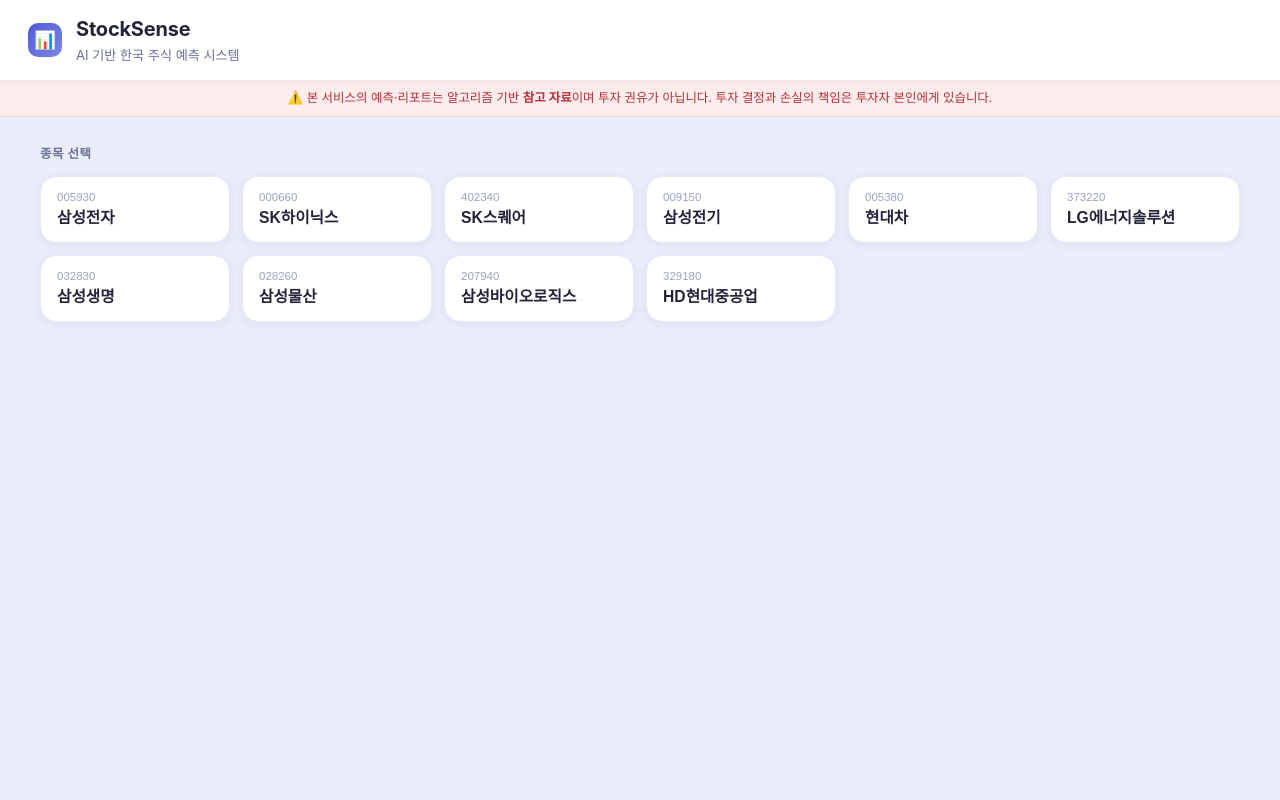
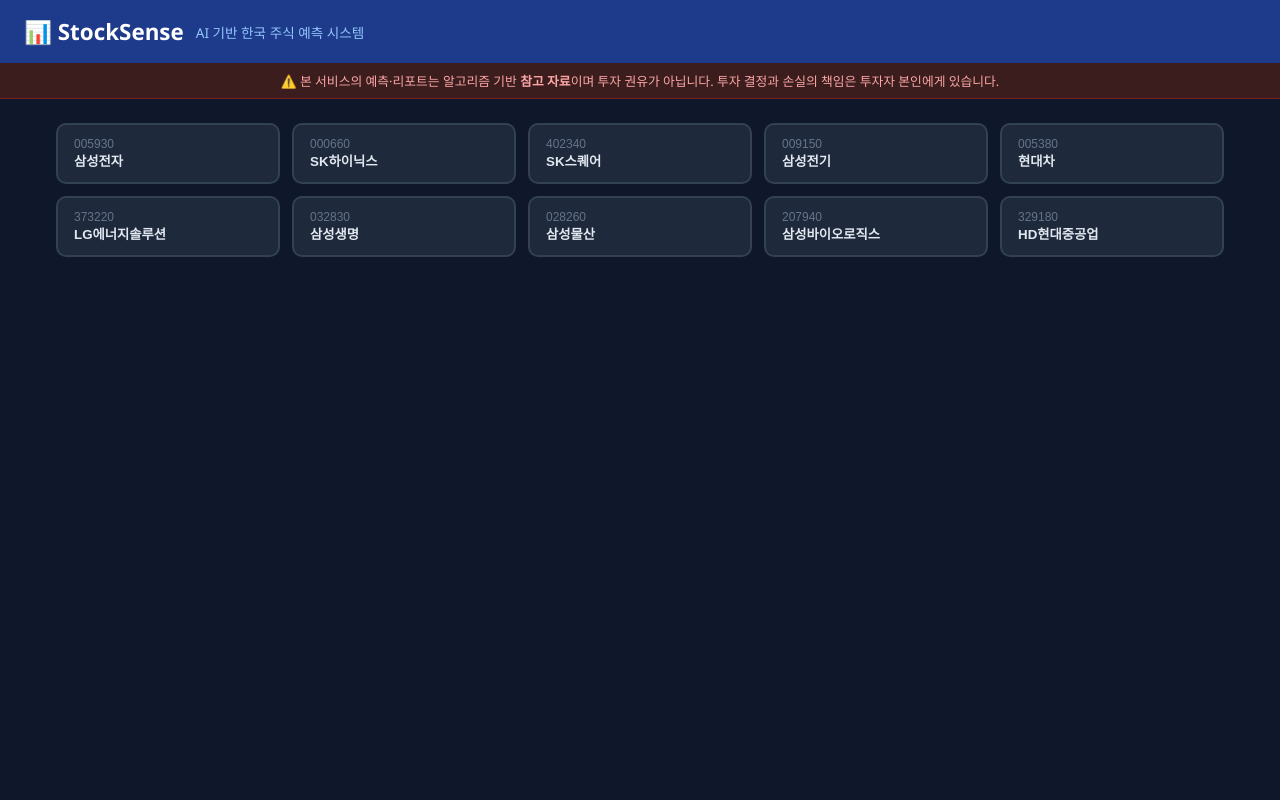
Before and after one commit to vencent10004-droid/stock_price_prediction, a FastAPI app: page / in a window 1280 px wide. Run offline with FastAPI, Linux system fonts and the light colour scheme.

Commit message:
Revert "대시보드 UI 리디자인: 라이트 테마 (시맨틱 토큰 기반)"
This reverts commit 1b3da87ac428158157841948a62d214f206e2ee6.

```diff
--- a/stocksense/static/js/app.js
+++ b/stocksense/static/js/app.js
@@ -47,7 +47,7 @@ function renderLogs(el, d) {
     </div>`).join('');
   el.innerHTML = `
     <div style="display:flex;justify-content:space-between;align-items:center;margin-bottom:10px">
-      <span style="font-size:0.85rem;color:var(--text-secondary)">최근 실행 로그 (${recs.length}건, 최신순)</span>
+      <span style="font-size:0.85rem;color:#64748B">최근 실행 로그 (${recs.length}건, 최신순)</span>
       <button class="btn btn-sm" onclick="loadLogs()">🔄 새로고침</button>
     </div>
     <div class="log-box">${rows}</div>`;
@@ -80,11 +80,11 @@ function renderPrediction(el, d) {
 
   const sig = d.strong_signal || {};
   const sigBadge = sig.active ? `
-    <div style="background:#FCE9E4;border:1px solid #F2935C;border-radius:var(--radius-card);padding:12px 16px;margin-bottom:16px;display:flex;align-items:center;gap:10px">
-      <span style="font-size:1.3rem">⭐</span>
+    <div style="background:#7F1D1D;border:1px solid #EF4444;border-radius:8px;padding:10px 14px;margin-bottom:16px;display:flex;align-items:center;gap:10px">
+      <span style="font-size:1.2rem">⭐</span>
       <div>
-        <div style="font-weight:700;color:#C76A2E">강한 상승 신호 — 외국인 선물 + 콜옵션 동반 순매수</div>
-        <div style="font-size:0.76rem;color:#A8632F;margin-top:2px">최근(${sig.date}) 외국인이 선물·콜옵션을 함께 순매수 → 과거 이 조건일 때 다음날 상승 72%</div>
+        <div style="font-weight:700;color:#FCA5A5">강한 상승 신호 — 외국인 선물 + 콜옵션 동반 순매수</div>
+        <div style="font-size:0.75rem;color:#FECACA;margin-top:2px">최근(${sig.date}) 외국인이 선물·콜옵션을 함께 순매수 → 과거 이 조건일 때 다음날 상승 72%</div>
       </div>
     </div>` : '';
 
@@ -120,9 +120,9 @@ function renderPrediction(el, d) {
     ${renderPriceRange(d)}
     ${renderSentiment(d)}
 
-    <div style="margin-bottom:8px;font-size:0.85rem;color:var(--text-secondary)">애널리스트 코멘트</div>
+    <div style="margin-bottom:8px;font-size:0.85rem;color:#64748B">애널리스트 코멘트</div>
     <div class="comment-box">${d.analyst_comment || '코멘트 없음'}</div>
-    <div style="font-size:0.75rem;color:var(--text-tertiary)">생성: ${d.generated_at?.replace('T', ' ').slice(0,19) ?? ''}</div>
+    <div style="font-size:0.75rem;color:#475569">생성: ${d.generated_at?.replace('T', ' ').slice(0,19) ?? ''}</div>
   `;
 }
 
@@ -131,19 +131,19 @@ function renderPriceRange(d) {
   const bear = d.bear || {};
   if (!bull.low && !bear.low) return '';
   return `
-    <div style="margin-bottom:8px;font-size:0.85rem;color:var(--text-secondary)">가격대 예측 (다음 거래일)</div>
+    <div style="margin-bottom:8px;font-size:0.85rem;color:#64748B">가격대 예측 (다음 거래일)</div>
     <div class="price-range" style="margin-bottom:16px">
       <div class="range-card bull">
         <h4>▲ 상승 시나리오</h4>
         <div class="range-val up">${Number(bull.low).toLocaleString()} ~ ${Number(bull.high).toLocaleString()}원</div>
-        <div style="font-size:0.75rem;color:var(--text-secondary);margin-top:6px">
+        <div style="font-size:0.75rem;color:#64748B;margin-top:6px">
           저항1: ${Number(bull.resistance1||0).toLocaleString()} / 저항2: ${Number(bull.resistance2||0).toLocaleString()}
         </div>
       </div>
       <div class="range-card bear">
         <h4>▼ 하락 시나리오</h4>
         <div class="range-val down">${Number(bear.low).toLocaleString()} ~ ${Number(bear.high).toLocaleString()}원</div>
-        <div style="font-size:0.75rem;color:var(--text-secondary);margin-top:6px">
+        <div style="font-size:0.75rem;color:#64748B;margin-top:6px">
           지지1: ${Number(bear.support1||0).toLocaleString()} / 지지2: ${Number(bear.support2||0).toLocaleString()}
         </div>
       </div>
@@ -158,27 +158,27 @@ function renderSentiment(d) {
   const score = d.sentiment_score ?? 0;
   const label = score > 0.1 ? '긍정' : score < -0.1 ? '부정' : '중립';
   return `
-    <div style="margin-bottom:8px;font-size:0.85rem;color:var(--text-secondary)">뉴스 감성 분석</div>
+    <div style="margin-bottom:8px;font-size:0.85rem;color:#64748B">뉴스 감성 분석</div>
     <div class="news-sent" style="margin-bottom:8px">
-      <span style="font-size:0.8rem;color:var(--text-secondary)">${score.toFixed(2)} (${label})</span>
+      <span style="font-size:0.8rem;color:#94A3B8">${score.toFixed(2)} (${label})</span>
       <div class="sent-bar">
         <div class="sent-pos" style="width:${pos/total*100}%"></div>
         <div class="sent-neu" style="width:${neu/total*100}%"></div>
         <div class="sent-neg" style="width:${neg/total*100}%"></div>
       </div>
-      <span style="font-size:0.75rem;color:var(--text-secondary)">긍${pos} 중${neu} 부${neg}</span>
+      <span style="font-size:0.75rem;color:#64748B">긍${pos} 중${neu} 부${neg}</span>
     </div>
-    <div style="font-size:0.82rem;color:var(--text-secondary);margin-bottom:12px">${d.sentiment_summary || ''}</div>
+    <div style="font-size:0.82rem;color:#94A3B8;margin-bottom:12px">${d.sentiment_summary || ''}</div>
     ${(d.headlines && d.headlines.length > 0) ? `
-    <div style="margin-bottom:6px;font-size:0.8rem;color:var(--text-secondary)">주요 뉴스 헤드라인 (${d.headlines.length}건)</div>
+    <div style="margin-bottom:6px;font-size:0.8rem;color:#64748B">주요 뉴스 헤드라인 (${d.headlines.length}건)</div>
     <div style="display:flex;flex-direction:column;gap:4px">
       ${d.headlines.map((h, i) => {
         const title = (typeof h === 'object' && h !== null) ? h.title : h;
         const url = (typeof h === 'object' && h !== null) ? h.url : '';
         const inner = `${i+1}. ${title}`;
         return url
-          ? `<a href="${url}" target="_blank" rel="noopener noreferrer" style="font-size:0.8rem;color:var(--text-primary);padding:7px 10px;background:var(--surface-muted);border-radius:var(--radius-sm);border-left:3px solid var(--primary);text-decoration:none;display:block;transition:background 0.15s" onmouseover="this.style.background='var(--primary-soft)'" onmouseout="this.style.background='var(--surface-muted)'">${inner} <span style="color:var(--text-tertiary);font-size:0.72rem">↗</span></a>`
-          : `<div style="font-size:0.8rem;color:var(--text-primary);padding:7px 10px;background:var(--surface-muted);border-radius:var(--radius-sm);border-left:3px solid var(--primary)">${inner}</div>`;
+          ? `<a href="${url}" target="_blank" rel="noopener noreferrer" style="font-size:0.78rem;color:#CBD5E1;padding:5px 8px;background:#1E293B;border-radius:4px;border-left:2px solid #3B82F6;text-decoration:none;display:block;transition:background 0.15s" onmouseover="this.style.background='#334155'" onmouseout="this.style.background='#1E293B'">${inner} <span style="color:#64748B;font-size:0.7rem">↗</span></a>`
+          : `<div style="font-size:0.78rem;color:#CBD5E1;padding:5px 8px;background:#1E293B;border-radius:4px;border-left:2px solid #3B82F6">${inner}</div>`;
       }).join('')}
     </div>` : ''}`;
 }
@@ -205,7 +205,7 @@ async function loadHistory() {
 function renderHistory(el, d) {
   const pct = (d.accuracy * 100).toFixed(1);
   const rows = (d.records || []).slice().reverse().map(r => `
-    <tr style="${r.signal ? 'background:#FCEEE3' : ''}">
+    <tr style="${r.signal ? 'background:#7F1D1D33' : ''}">
       <td>${r.date}</td>
       <td class="${r.predicted === '상승' ? 'up' : 'down'}">${r.predicted}</td>
       <td class="${r.actual === '상승' ? 'up' : 'down'}">${r.actual}</td>
@@ -222,7 +222,7 @@ function renderHistory(el, d) {
       <div class="stat-card"><div class="label">정확도</div><div class="value">${pct}%</div></div>
       <div class="stat-card"><div class="label">⭐ 신호일</div><div class="value">${sigCount}일</div></div>
     </div>
-    <div style="font-size:0.78rem;color:var(--text-secondary);margin-bottom:10px">⭐ = 외국인 선물 + 콜옵션 동반 순매수일 (과거 이 조건 다음날 상승 72%)</div>
+    <div style="font-size:0.78rem;color:#94A3B8;margin-bottom:10px">⭐ = 외국인 선물 + 콜옵션 동반 순매수일 (과거 이 조건 다음날 상승 72%)</div>
     <div style="overflow-x:auto">
       <table class="history-table">
         <thead><tr><th>날짜</th><th>예측</th><th>실제</th><th>정오</th><th>신뢰도</th><th>신호</th></tr></thead>
--- a/stocksense/templates/dashboard.html
+++ b/stocksense/templates/dashboard.html
@@ -5,171 +5,84 @@
 <meta name="viewport" content="width=device-width, initial-scale=1.0">
 <title>StockSense Dashboard</title>
 <style>
-  /* ── 시맨틱 디자인 토큰 (참고 이미지 기반 라이트 테마) ───────────── */
-  :root {
-    --bg: #E9ECF9;
-    --surface: #FFFFFF;
-    --surface-muted: #F4F6FC;
-    --surface-raised: #FBFBFE;
-    --text-primary: #23243A;
-    --text-secondary: #6B7095;
-    --text-tertiary: #9CA1C2;
-    --primary: #4F5BD5;
-    --primary-strong: #3A44B5;
-    --primary-soft: #ECEEFC;
-    --accent: #F2935C;
-    --accent-soft: #FCEEE3;
-    --up: #E54848;          /* 상승(한국 관례: 빨강) */
-    --down: #3F6BE0;        /* 하락(파랑) */
-    --pos: #2BB673;
-    --neg: #E54848;
-    --border: #E5E8F5;
-    --radius-card: 16px;
-    --radius-sm: 10px;
-    --radius-pill: 999px;
-    --shadow: 0 2px 10px rgba(45,55,120,0.06);
-    --shadow-hover: 0 8px 24px rgba(45,55,120,0.13);
-    --font: -apple-system, BlinkMacSystemFont, 'Segoe UI', Roboto, 'Malgun Gothic', '맑은 고딕', Arial, sans-serif;
-  }
   * { box-sizing: border-box; margin: 0; padding: 0; }
-  body { font-family: var(--font); background: var(--bg); color: var(--text-primary);
-         min-height: 100vh; font-size: 14px; line-height: 1.5; }
-
-  /* ── 헤더 ───────────────────────────────────────────────────── */
-  header { background: var(--surface); padding: 14px 28px; display: flex; align-items: center;
-           gap: 14px; box-shadow: var(--shadow); position: sticky; top: 0; z-index: 10; }
-  .logo-mark { width: 34px; height: 34px; border-radius: var(--radius-sm);
-               background: linear-gradient(135deg, var(--primary), #7C86E8);
-               display: flex; align-items: center; justify-content: center; font-size: 1.1rem; }
-  header h1 { font-size: 1.25rem; font-weight: 700; color: var(--text-primary); letter-spacing: -0.01em; }
-  header span { font-size: 0.82rem; color: var(--text-secondary); }
-
-  .disclaimer { background: #FCECEC; border-bottom: 1px solid #F4CFCF; color: #B23039;
-                font-size: 0.78rem; padding: 9px 28px; text-align: center; }
-
-  .container { max-width: 1240px; margin: 0 auto; padding: 28px 20px; }
-  .section-label { font-size: 0.78rem; font-weight: 600; color: var(--text-secondary);
-                   text-transform: uppercase; letter-spacing: 0.04em; margin-bottom: 12px; }
-
-  /* ── 종목 선택 카드 ─────────────────────────────────────────── */
-  .ticker-grid { display: grid; grid-template-columns: repeat(auto-fill, minmax(190px, 1fr));
-                 gap: 12px; margin-bottom: 28px; }
-  .ticker-btn { background: var(--surface); border: 1.5px solid var(--border); border-radius: var(--radius-card);
-                padding: 14px 16px; cursor: pointer; transition: all 0.18s ease; text-align: left;
-                box-shadow: var(--shadow); color: var(--text-primary); }
-  .ticker-btn:hover { transform: translateY(-2px); box-shadow: var(--shadow-hover); border-color: #C7CCF0; }
-  .ticker-btn.active { border-color: var(--primary); background: var(--primary-soft); }
-  .ticker-btn:focus-visible { outline: 3px solid rgba(79,91,213,0.4); outline-offset: 2px; }
-  .ticker-btn .code { font-size: 0.72rem; color: var(--text-tertiary); margin-bottom: 2px; }
-  .ticker-btn .name { font-weight: 700; font-size: 0.98rem; }
-
-  /* ── 패널 ───────────────────────────────────────────────────── */
-  .panel { background: var(--surface); border-radius: var(--radius-card); padding: 26px;
-           box-shadow: var(--shadow); }
-  .panel-header { display: flex; justify-content: space-between; align-items: center;
-                  margin-bottom: 22px; flex-wrap: wrap; gap: 12px; }
-  .panel-title { font-size: 1.22rem; font-weight: 700; }
-
-  .btn { background: var(--primary); color: #fff; border: none; border-radius: var(--radius-pill);
-         padding: 9px 20px; cursor: pointer; font-size: 0.88rem; font-weight: 600;
-         transition: background 0.18s, transform 0.1s; font-family: var(--font); }
-  .btn:hover { background: var(--primary-strong); }
-  .btn:active { transform: scale(0.97); }
-  .btn:focus-visible { outline: 3px solid rgba(79,91,213,0.4); outline-offset: 2px; }
-  .btn-sm { padding: 7px 14px; font-size: 0.82rem; background: var(--surface-muted);
-            color: var(--primary); border: 1px solid var(--border); }
-  .btn-sm:hover { background: var(--primary-soft); }
-  .report-actions { display: flex; gap: 8px; }
-
-  /* ── 탭 ─────────────────────────────────────────────────────── */
-  .tabs { display: flex; gap: 6px; margin-bottom: 22px; }
-  .tab { padding: 8px 18px; border-radius: var(--radius-pill); cursor: pointer; font-size: 0.85rem;
-         font-weight: 600; background: var(--surface-muted); color: var(--text-secondary);
-         border: 1px solid var(--border); transition: all 0.18s; }
-  .tab:hover { background: var(--primary-soft); }
-  .tab.active { background: var(--primary); color: #fff; border-color: var(--primary); }
+  body { font-family: 'Segoe UI', sans-serif; background: #0F172A; color: #E2E8F0; min-height: 100vh; }
+  header { background: #1E3A8A; padding: 16px 24px; display: flex; align-items: center; gap: 12px; }
+  header h1 { font-size: 1.4rem; color: white; }
+  header span { font-size: 0.85rem; color: #93C5FD; }
+  .container { max-width: 1200px; margin: 0 auto; padding: 24px 16px; }
+  .ticker-grid { display: grid; grid-template-columns: repeat(auto-fill, minmax(200px, 1fr)); gap: 12px; margin-bottom: 24px; }
+  .ticker-btn { background: #1E293B; border: 2px solid #334155; border-radius: 10px; padding: 12px 16px;
+                cursor: pointer; transition: all 0.2s; color: #E2E8F0; text-align: left; }
+  .ticker-btn:hover, .ticker-btn.active { border-color: #3B82F6; background: #1E3A8A; }
+  .ticker-btn .code { font-size: 0.75rem; color: #64748B; }
+  .ticker-btn .name { font-weight: 600; }
+  .panel { background: #1E293B; border-radius: 12px; padding: 24px; }
+  .panel-header { display: flex; justify-content: space-between; align-items: center; margin-bottom: 20px; }
+  .panel-title { font-size: 1.2rem; font-weight: 700; }
+  .btn { background: #3B82F6; color: white; border: none; border-radius: 8px;
+         padding: 8px 18px; cursor: pointer; font-size: 0.9rem; transition: background 0.2s; }
+  .btn:hover { background: #2563EB; }
+  .btn-sm { padding: 5px 12px; font-size: 0.8rem; }
+  .stat-grid { display: grid; grid-template-columns: repeat(auto-fill, minmax(160px, 1fr)); gap: 12px; margin-bottom: 24px; }
+  .stat-card { background: #0F172A; border-radius: 8px; padding: 14px; }
+  .stat-card .label { font-size: 0.75rem; color: #64748B; margin-bottom: 4px; }
+  .stat-card .value { font-size: 1.3rem; font-weight: 700; }
+  .up { color: #EF4444; }
+  .down { color: #3B82F6; }
+  .neutral { color: #94A3B8; }
+  .opinion-badge { display: inline-block; padding: 4px 10px; border-radius: 20px; font-size: 0.8rem; font-weight: 600; }
+  .opinion-강력매수 { background: #7F1D1D; color: #FCA5A5; }
+  .opinion-매수 { background: #1C1917; color: #FED7AA; }
+  .opinion-중립 { background: #1E293B; color: #94A3B8; border: 1px solid #334155; }
+  .opinion-매도 { background: #172554; color: #93C5FD; }
+  .opinion-강력매도 { background: #0C1838; color: #60A5FA; border: 1px solid #1D4ED8; }
+  .comment-box { background: #0F172A; border-radius: 8px; padding: 14px; font-size: 0.9rem;
+                 line-height: 1.6; color: #CBD5E1; margin-bottom: 16px; white-space: pre-wrap; }
+  .price-range { display: grid; grid-template-columns: 1fr 1fr; gap: 12px; margin-bottom: 16px; }
+  .range-card { background: #0F172A; border-radius: 8px; padding: 14px; }
+  .range-card.bull { border-left: 3px solid #EF4444; }
+  .range-card.bear { border-left: 3px solid #3B82F6; }
+  .range-card h4 { font-size: 0.8rem; color: #94A3B8; margin-bottom: 8px; }
+  .range-val { font-size: 1rem; font-weight: 600; }
+  .news-sent { display: flex; gap: 8px; align-items: center; margin-bottom: 16px; flex-wrap: wrap; }
+  .sent-bar { display: flex; height: 8px; border-radius: 4px; overflow: hidden; flex: 1; min-width: 100px; }
+  .sent-pos { background: #22C55E; }
+  .sent-neu { background: #94A3B8; }
+  .sent-neg { background: #EF4444; }
+  .history-table { width: 100%; border-collapse: collapse; font-size: 0.85rem; }
+  .history-table th { background: #0F172A; padding: 8px 12px; text-align: left; color: #64748B; }
+  .history-table td { padding: 7px 12px; border-bottom: 1px solid #1E293B; }
+  .correct { color: #22C55E; }
+  .wrong { color: #EF4444; }
+  .loading { color: #64748B; text-align: center; padding: 40px; }
+  .error { color: #EF4444; padding: 12px; background: #1C0A0A; border-radius: 6px; }
+  .tabs { display: flex; gap: 4px; margin-bottom: 20px; }
+  .tab { padding: 7px 16px; border-radius: 6px; cursor: pointer; font-size: 0.85rem;
+         background: #0F172A; color: #64748B; border: 1px solid #1E293B; }
+  .tab.active { background: #1E3A8A; color: #93C5FD; border-color: #3B82F6; }
   .tab-content { display: none; }
   .tab-content.active { display: block; }
-
-  /* ── 통계 카드 ──────────────────────────────────────────────── */
-  .stat-grid { display: grid; grid-template-columns: repeat(auto-fill, minmax(165px, 1fr));
-               gap: 14px; margin-bottom: 24px; }
-  .stat-card { background: var(--surface-muted); border: 1px solid var(--border);
-               border-radius: var(--radius-card); padding: 16px 18px; }
-  .stat-card .label { font-size: 0.74rem; color: var(--text-secondary); margin-bottom: 6px; }
-  .stat-card .value { font-size: 1.32rem; font-weight: 700; }
-  .up { color: var(--up); }
-  .down { color: var(--down); }
-  .neutral { color: var(--text-secondary); }
-
-  /* ── 투자의견 배지 ──────────────────────────────────────────── */
-  .opinion-badge { display: inline-block; padding: 5px 14px; border-radius: var(--radius-pill);
-                   font-size: 0.82rem; font-weight: 700; }
-  .opinion-강력매수 { background: #FCE3E3; color: #C42B2B; }
-  .opinion-매수 { background: var(--accent-soft); color: #C76A2E; }
-  .opinion-중립 { background: var(--surface-muted); color: var(--text-secondary); border: 1px solid var(--border); }
-  .opinion-매도 { background: #E5ECFC; color: #2F55C0; }
-  .opinion-강력매도 { background: #DCE6FB; color: #1F45B5; }
-
-  .comment-box { background: var(--surface-muted); border: 1px solid var(--border); border-radius: var(--radius-card);
-                 padding: 16px; font-size: 0.9rem; line-height: 1.7; color: var(--text-primary);
-                 margin-bottom: 16px; white-space: pre-wrap; }
-
-  /* ── 가격대 시나리오 ────────────────────────────────────────── */
-  .price-range { display: grid; grid-template-columns: 1fr 1fr; gap: 14px; margin-bottom: 16px; }
-  .range-card { background: var(--surface-muted); border: 1px solid var(--border);
-                border-radius: var(--radius-card); padding: 16px; }
-  .range-card.bull { border-left: 4px solid var(--up); }
-  .range-card.bear { border-left: 4px solid var(--down); }
-  .range-card h4 { font-size: 0.82rem; color: var(--text-secondary); margin-bottom: 8px; }
-  .range-val { font-size: 1.02rem; font-weight: 700; }
-
-  /* ── 뉴스 감성 ──────────────────────────────────────────────── */
-  .news-sent { display: flex; gap: 10px; align-items: center; margin-bottom: 16px; flex-wrap: wrap; }
-  .sent-bar { display: flex; height: 9px; border-radius: var(--radius-pill); overflow: hidden; flex: 1; min-width: 100px; }
-  .sent-pos { background: var(--pos); }
-  .sent-neu { background: var(--text-tertiary); }
-  .sent-neg { background: var(--neg); }
-
-  /* ── 백테스트 표 ────────────────────────────────────────────── */
-  .history-table { width: 100%; border-collapse: collapse; font-size: 0.86rem; }
-  .history-table th { background: var(--surface-muted); padding: 10px 12px; text-align: left;
-                      color: var(--text-secondary); font-weight: 600; }
-  .history-table td { padding: 9px 12px; border-bottom: 1px solid var(--border); }
-  .history-table tr:hover td { background: var(--surface-raised); }
-  .correct { color: var(--pos); font-weight: 700; }
-  .wrong { color: var(--neg); font-weight: 700; }
-
-  .loading { color: var(--text-secondary); text-align: center; padding: 48px; }
-  .error { color: var(--neg); padding: 14px; background: #FCECEC; border: 1px solid #F4CFCF; border-radius: var(--radius-sm); }
-
-  /* ── 실행 로그 ──────────────────────────────────────────────── */
-  .log-box { background: var(--surface-muted); border: 1px solid var(--border); border-radius: var(--radius-card);
-             padding: 8px 0; max-height: 480px; overflow-y: auto;
-             font-family: 'Consolas', 'D2Coding', monospace; font-size: 0.78rem; }
-  .log-row { display: flex; gap: 10px; padding: 4px 14px; }
-  .log-row:hover { background: var(--surface-raised); }
-  .log-time { color: var(--text-tertiary); white-space: nowrap; }
+  .report-actions { display: flex; gap: 8px; }
+  .log-box { background: #0B1220; border: 1px solid #1E293B; border-radius: 8px; padding: 8px 0; max-height: 480px; overflow-y: auto; font-family: Consolas, monospace; font-size: 0.78rem; }
+  .log-row { display: flex; gap: 10px; padding: 3px 14px; }
+  .log-row:hover { background: #111c30; }
+  .log-time { color: #64748B; white-space: nowrap; }
   .log-lvl { width: 44px; font-weight: 700; }
-  .log-name { color: var(--text-secondary); white-space: nowrap; }
-  .log-msg { color: var(--text-primary); word-break: break-word; }
-  .log-INFO { color: var(--primary); } .log-WARNING { color: #D98A1F; }
-  .log-ERROR { color: var(--neg); } .log-OK { color: var(--pos); }
+  .log-INFO { color: #93C5FD; } .log-WARNING { color: #FBBF24; } .log-ERROR { color: #F87171; } .log-OK { color: #22C55E; }
+  .log-name { color: #94A3B8; white-space: nowrap; }
+  .log-msg { color: #CBD5E1; word-break: break-word; }
 </style>
 </head>
 <body>
 <header>
-  <div class="logo-mark">📊</div>
-  <div>
-    <h1>StockSense</h1>
-    <span>AI 기반 한국 주식 예측 시스템</span>
-  </div>
+  <h1>📊 StockSense</h1>
+  <span>AI 기반 한국 주식 예측 시스템</span>
 </header>
-<div class="disclaimer">
+<div style="background:#3B1D1D;border-bottom:1px solid #7F1D1D;color:#FCA5A5;font-size:0.8rem;padding:8px 24px;text-align:center">
   ⚠️ 본 서비스의 예측·리포트는 알고리즘 기반 <b>참고 자료</b>이며 투자 권유가 아닙니다. 투자 결정과 손실의 책임은 투자자 본인에게 있습니다.
 </div>
 <div class="container">
-  <div class="section-label">종목 선택</div>
   <div class="ticker-grid">
     {% for t in tickers %}
     <button class="ticker-btn" onclick="selectTicker('{{t.code}}', '{{t.name}}')" id="btn-{{t.code}}">
```
